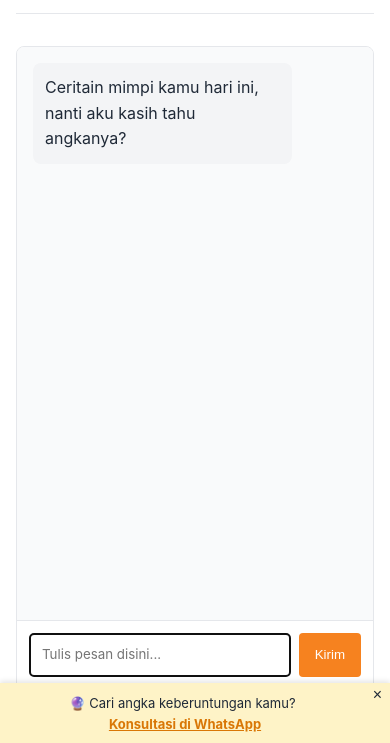
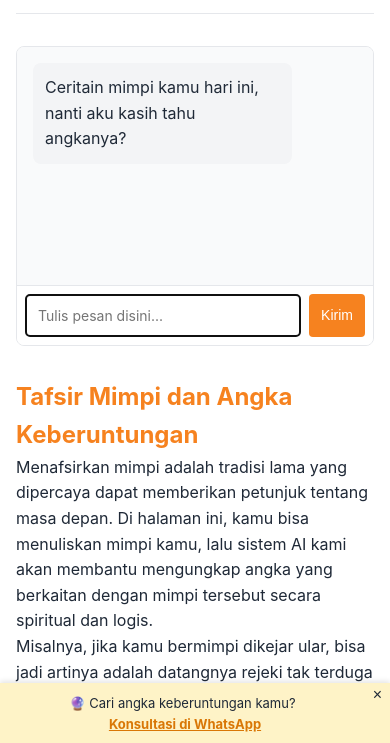
Before and after one commit to animalpsychic/chatai, a website: page public/artikel.html in a window 390 px wide. Shown: the part 99-842 px from the top of the page. Drawn offline with Linux system fonts and the light colour scheme.

Commit message:
Update artikel.html

```diff
--- a/public/artikel.html
+++ b/public/artikel.html
@@ -172,6 +172,7 @@
         cursor: pointer;
       }
 
+      /* Mobile overrides */
       @media (max-width: 480px) {
         #floating-ad {
           font-size: 13px;
@@ -182,6 +183,25 @@
           font-size: 16px;
           top: 3px;
           right: 8px;
+        }
+
+        .chat-container {
+          height: 300px !important;
+          min-height: unset !important;
+        }
+
+        .message-input {
+          padding: 0.5rem;
+        }
+
+        #user-input {
+          min-height: 40px;
+          font-size: 14px;
+        }
+
+        #send-button {
+          padding: 0 0.75rem;
+          font-size: 14px;
         }
       }
     </style>
```
